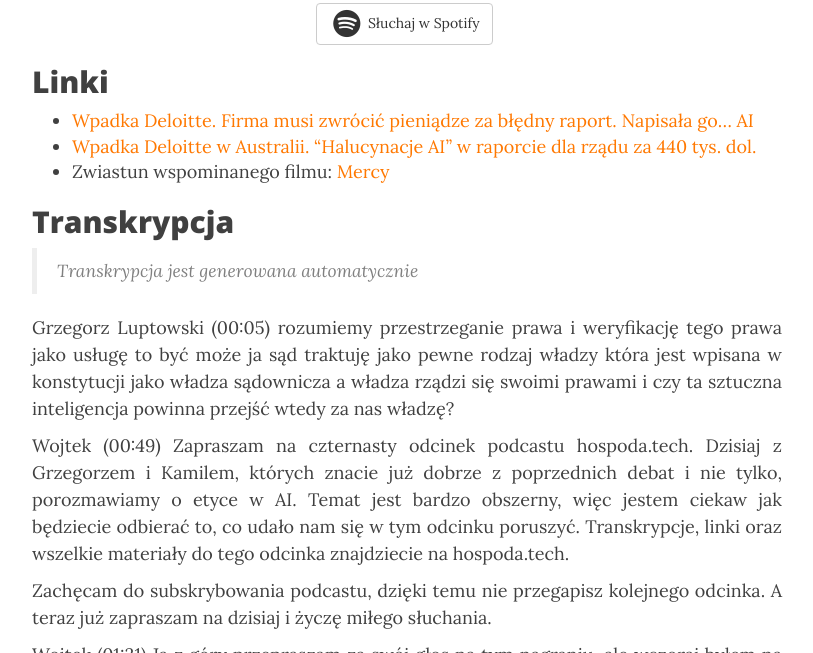
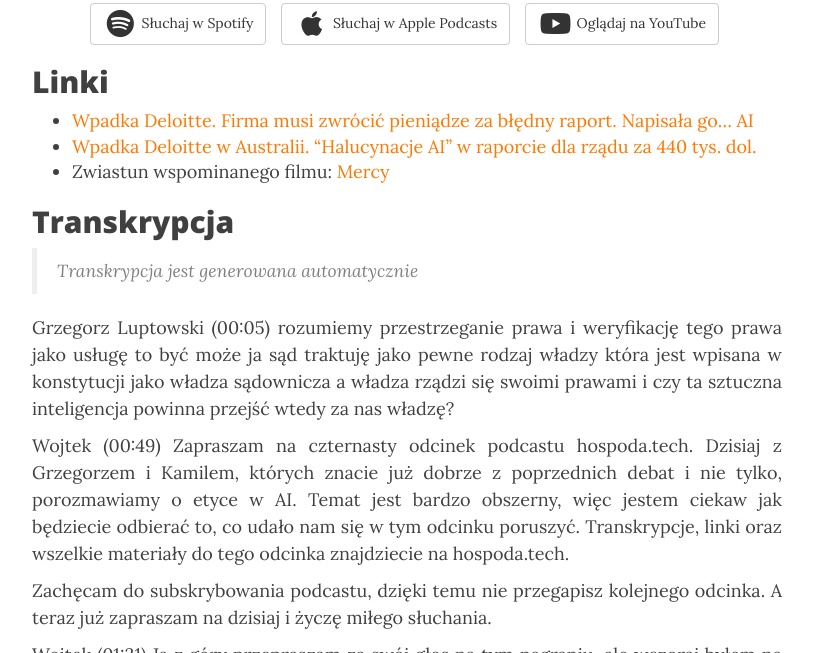
Before and after one commit to wnowicki/hospoda, a Jekyll site: the page built from _posts/2025-11-04-14.md, in a window 1280 px wide and 900 px high, scrolled down 854 px, cut to the strip 247-900 px from the top of the window. Shown: the whole strip, without its empty margins (233-1046 px from the left). Built offline with Jekyll 4.4.1, drawn with Linux system fonts in a browser that asks for light colours; nearby versions of some CDN libraries; some of the changed lines change nothing that is shown.

Commit message:
Update 2025-11-04-14.md

```diff
--- a/_posts/2025-11-04-14.md
+++ b/_posts/2025-11-04-14.md
@@ -9,9 +9,9 @@
   id: 1Dka4mHWmkngtPkNCNZHbG
   url: https://open.spotify.com/episode/1Dka4mHWmkngtPkNCNZHbG?si=M4xvtT98SoiZGnE9Uc_NUg
 apple:
-  url:
+  url: https://podcasts.apple.com/pl/podcast/hospoda-tech/id1829767915?i=1000735246717
 youtube:
-  url:
+  url: https://youtu.be/LXVvVPiIjFA
 categories:
   - dyskusje
 tags:
```
